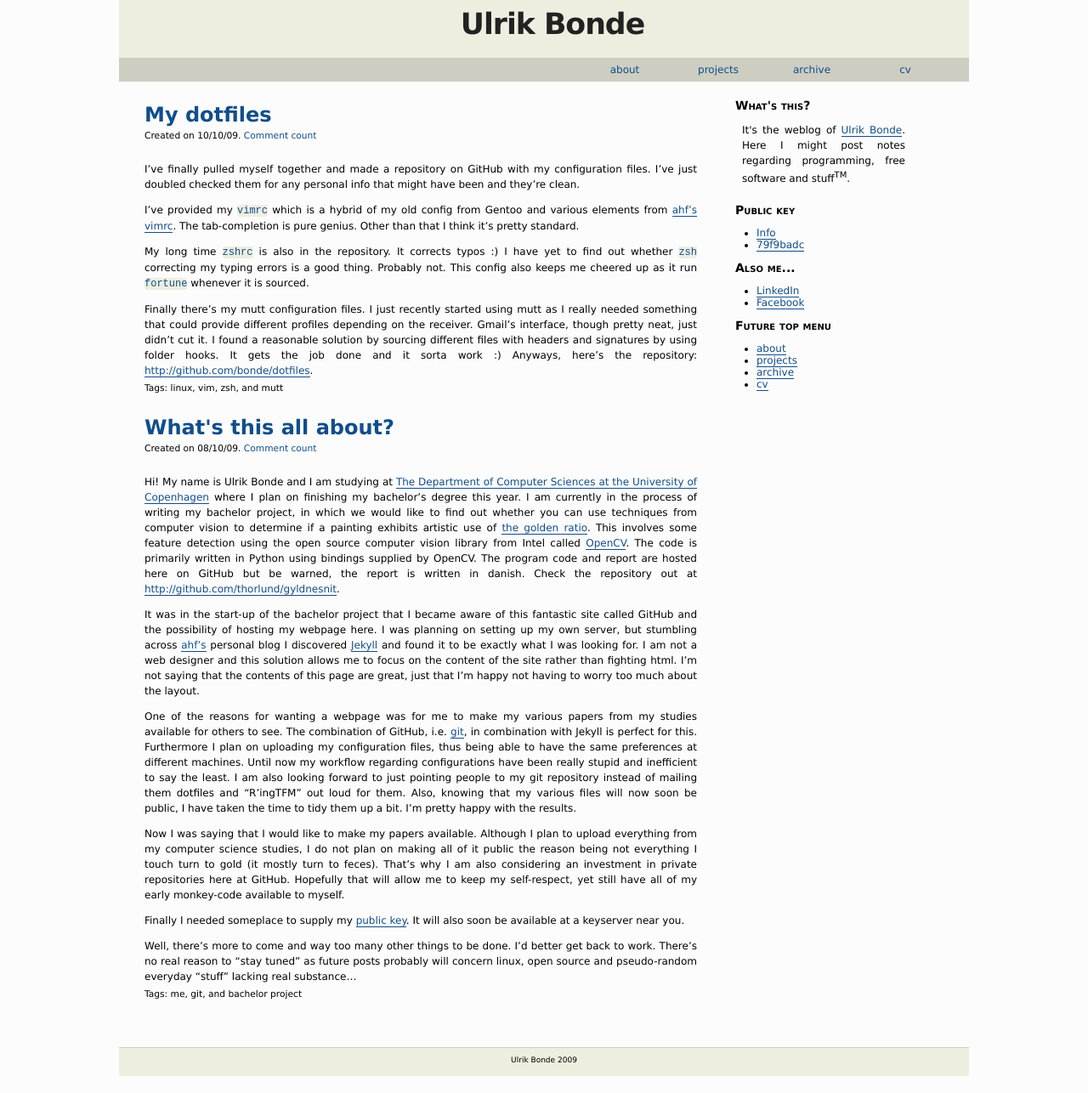
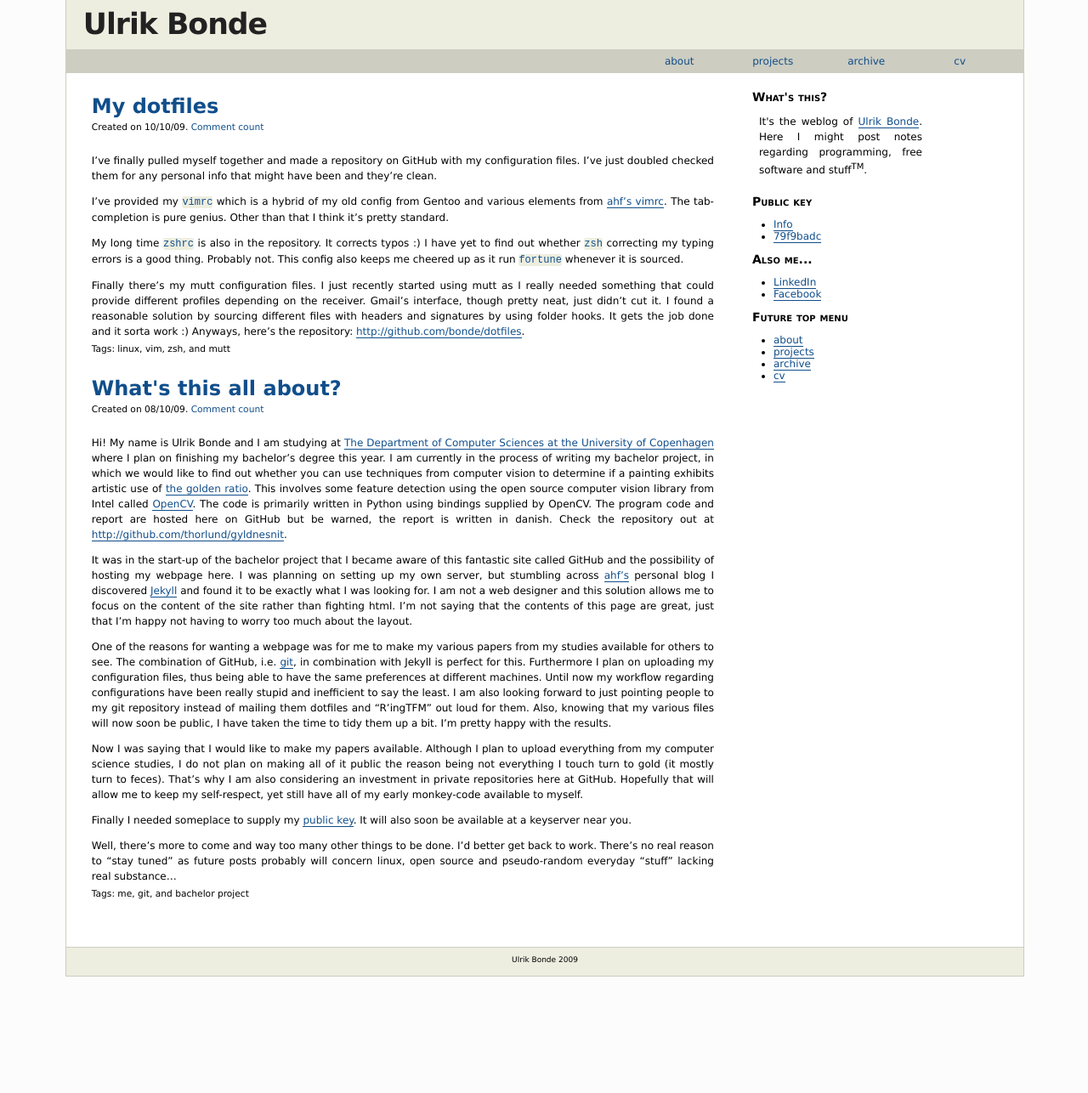
Before and after one commit to bonde/bonde.github.com, a Jekyll site: the page built from index.html, in a window 1280 px wide. Shown: the whole page at 85% size. Built offline with Jekyll 4.4.1, drawn with Linux system fonts in a browser that asks for light colours; Markdown is read by kramdown in place of the engine named in the settings; comment, search, counter and statistics services are not loaded; after the commit the page ends 1149 px from its top, so only the background shows below that.

Commit message:
Playing with layout

```diff
--- a/_layouts/default.html
+++ b/_layouts/default.html
@@ -7,6 +7,7 @@
     <link rel="stylesheet" type="text/css" href="/styles/default.css" media="screen" />
   </head>
   <body>
+    <div id="page">
       <div id="header">
         <h1><a href="/">{{ site.title }}</a></h1>
       </div>
@@ -38,6 +39,7 @@
         //]]>
       </script>
 
+    </div>
   </body>
 </html>
 
--- a/styles/default.css
+++ b/styles/default.css
@@ -8,8 +8,7 @@ body {
   font-family: verdana,sans-serif;
   font-size: 9pt;
   color: black;
-  margin: 0px 140px 20px 140px;
-  text-align: center;
+  margin: 0px 6%;
 }
 
 #page {
@@ -35,7 +34,7 @@ div#header h1 {
   /* border-bottom: 28px solid #CDCDC1; */
   padding-left: 20px;
   padding-top: 8px;
-  margin: 0px;
+  margin: 0px 0px -10px 0px;
   font-size: 26pt;
 }
 
```
